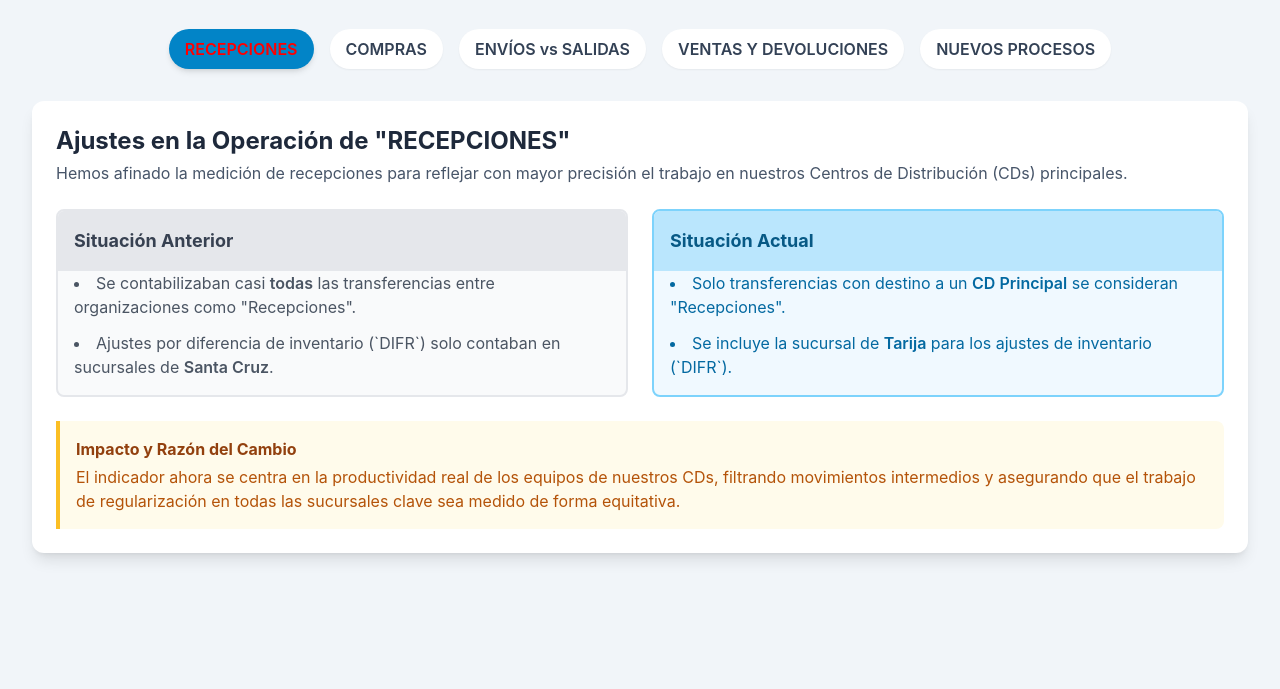
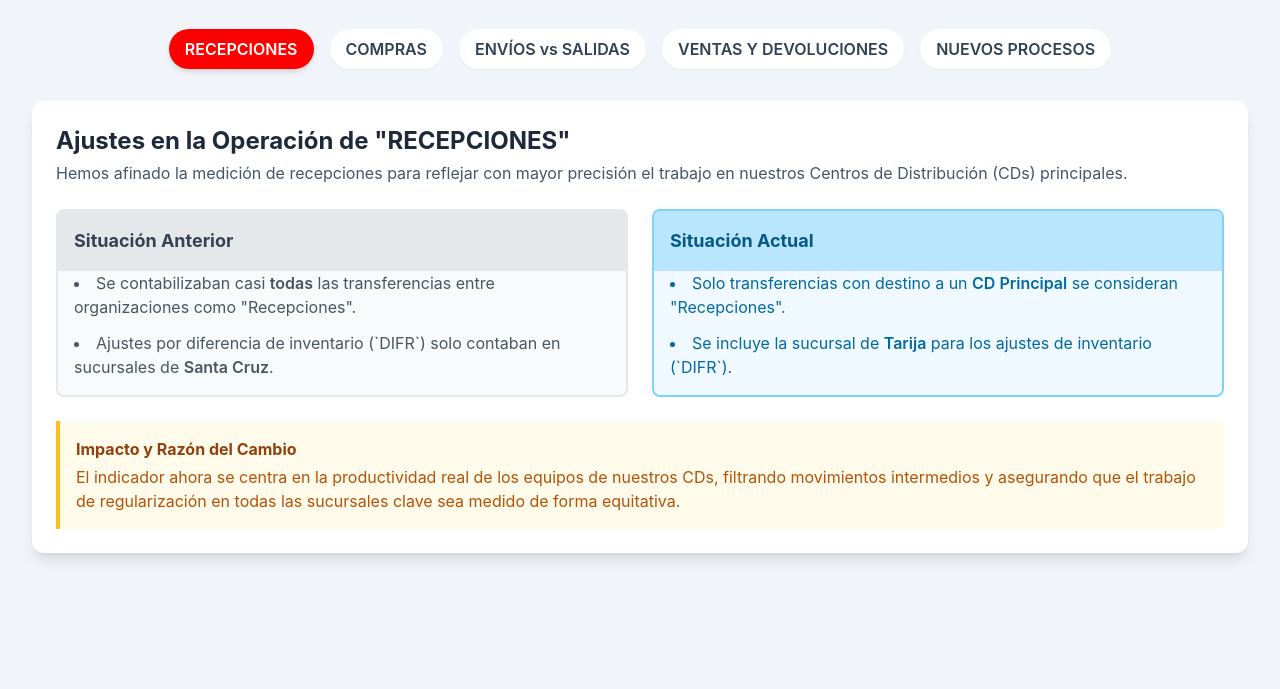
Before and after one commit to Augustusa1/productividad_gdn, a plain HTML site: page index.html in a window 1280 px wide. Shown: the part 111-800 px from the top of the page. Drawn offline with nearby package versions, Linux system fonts and the light colour scheme.

Commit message:
Update index.html

```diff
--- a/index.html
+++ b/index.html
@@ -23,8 +23,8 @@
             transition: all 0.3s ease;
         }
         .nav-button.active {
-            background-color: #0284c7; /* sky-600 */
-            color: red;
+            background-color: #ff0000; /* sky-600 */
+            color: white;
             box-shadow: 0 4px 6px -1px rgb(0 0 0 / 0.1), 0 2px 4px -2px rgb(0 0 0 / 0.1);
         }
         .content-section {
```
